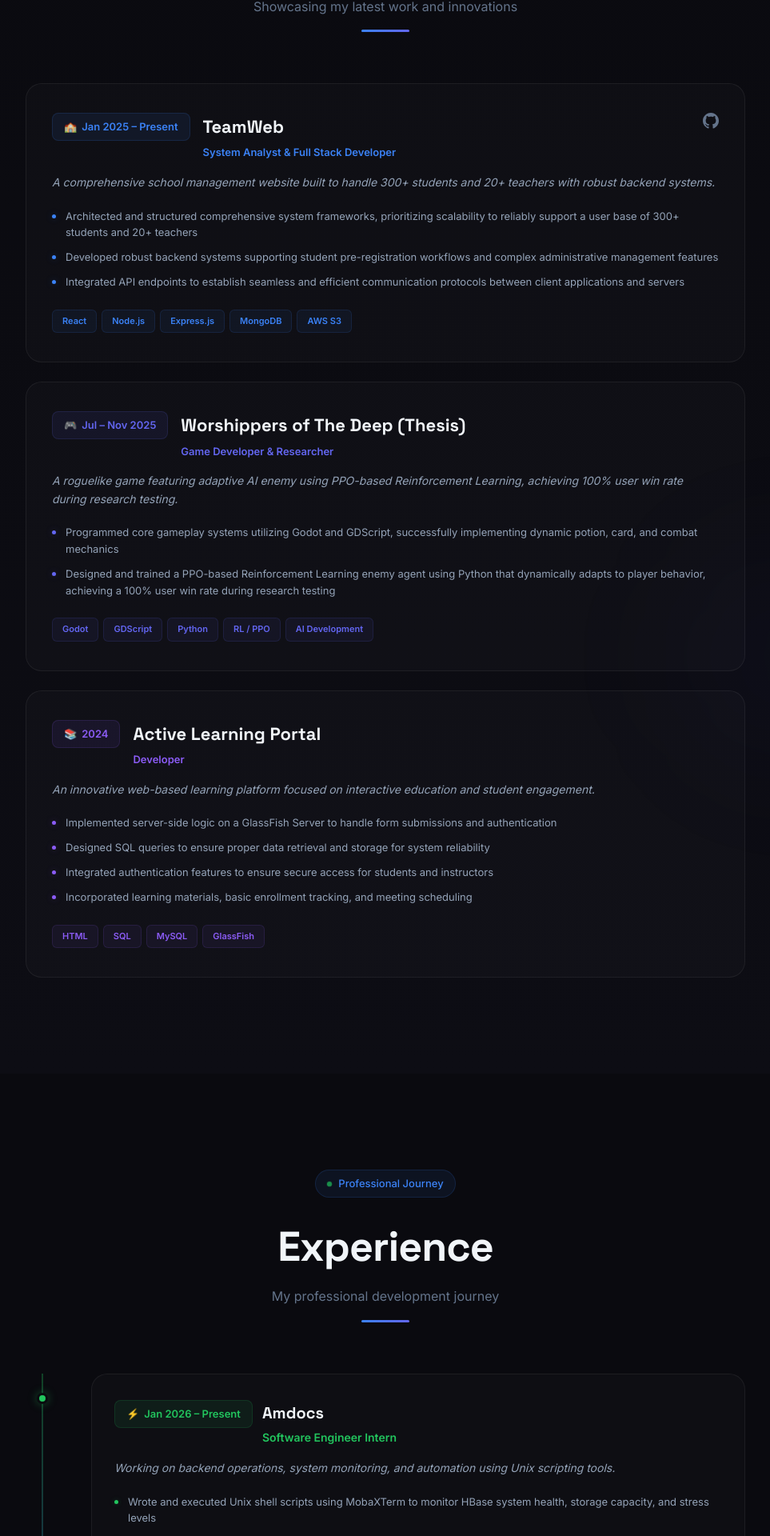
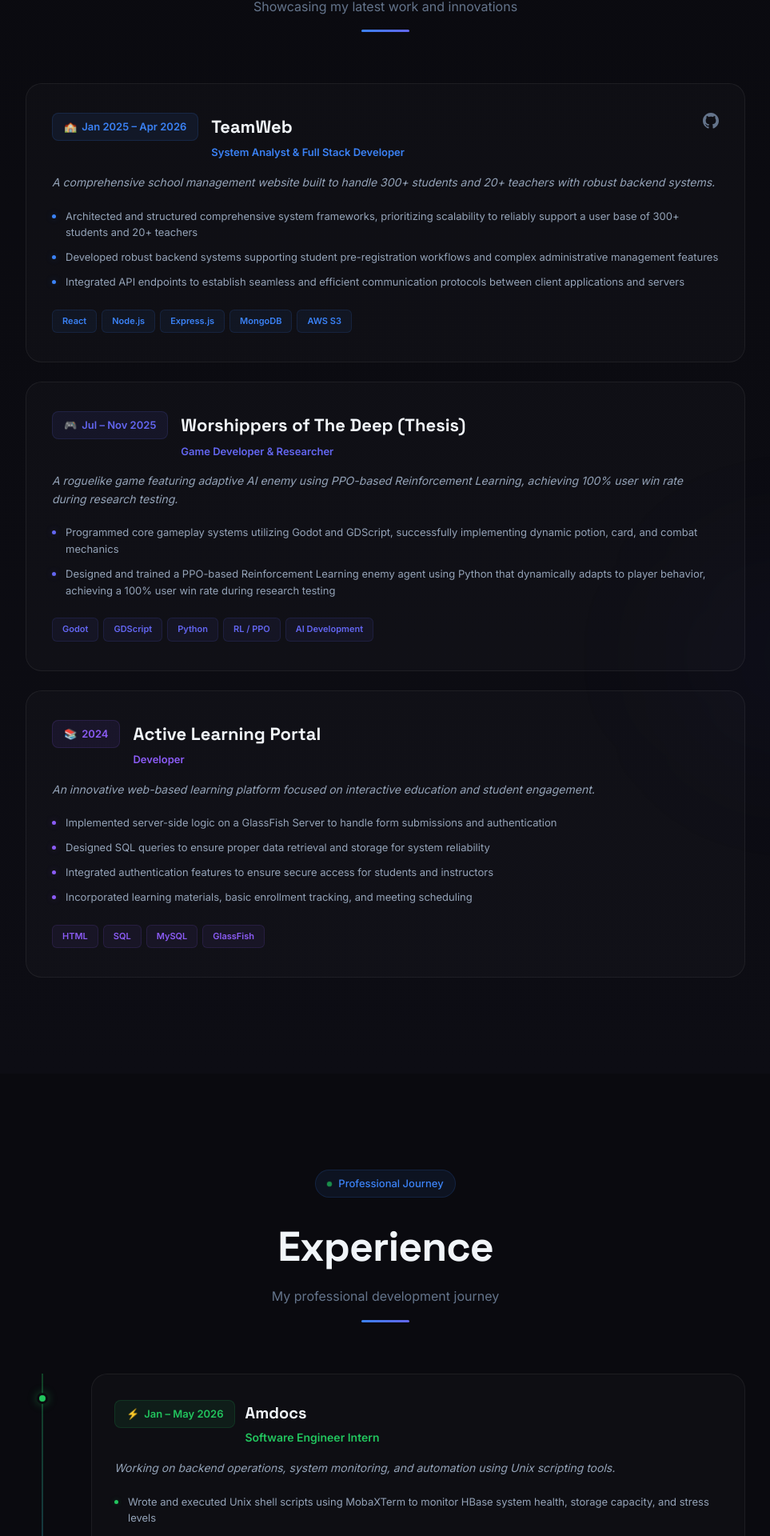
Before and after one commit to ZSedillo/my-portfolio, a React (Vite) app: page / in a window 1280 px wide. Shown: the part 3192-5112 px from the top of the page at 80% size, without its empty margins (158-1121 px from the left). Built offline with nearby package versions, Linux system fonts and the light colour scheme.

Commit message:
Fixing project, Internship and Graduation date. And updating resume

```diff
--- a/src/Education/Education.jsx
+++ b/src/Education/Education.jsx
@@ -28,10 +28,10 @@ function Education() {
     }, []);
 
     const educationData = {
-        period: 'Aug 2022 – Present',
+        period: 'Aug 2022 – Jun 2026',
         institution: 'University of Santo Tomas',
-        degree: 'Computer Science Student',
-        description: 'Currently pursuing Computer Science with focus on full-stack development and database management systems.',
+        degree: 'Bachelor of Science in Computer Science',
+        description: 'Graduated with a degree in Computer Science, focusing on full-stack development and database management systems.',
         achievements: [
             'Learned fundamentals of web development with HTML and CSS',
             'Gained proficiency in Java programming and object-oriented concepts',
@@ -40,7 +40,7 @@ function Education() {
             'Developed comprehensive website projects integrating multiple technologies',
             'Built projects with dual database connectivity and SQL operations'
         ],
-        graduation: 'Expected Graduation: June 29, 2026',
+        graduation: 'Graduated: June 29, 2026',
         technologies: ['HTML', 'CSS', 'Java', 'PHP', 'MySQL', 'Derby', 'SQL', 'XAMPP']
     };
 
--- a/src/Experience/Experience.jsx
+++ b/src/Experience/Experience.jsx
@@ -29,7 +29,7 @@ function Experience() {
 
     const experienceData = [
         {
-            period: 'Jan 2026 – Present',
+            period: 'Jan – May 2026',
             company: 'Amdocs',
             position: 'Software Engineer Intern',
             description: 'Working on backend operations, system monitoring, and automation using Unix scripting tools.',
--- a/src/Projects/Projects.jsx
+++ b/src/Projects/Projects.jsx
@@ -29,7 +29,7 @@ function Projects() {
 
     const projectsData = [
         {
-            period: 'Jan 2025 – Present',
+            period: 'Jan 2025 – Apr 2026',
             role: 'System Analyst & Full Stack Developer',
             title: 'TeamWeb',
             description: 'A comprehensive school management website built to handle 300+ students and 20+ teachers with robust backend systems.',
```
Also changed, not shown: 2 other files (tests, documents, lock files or other folders).
